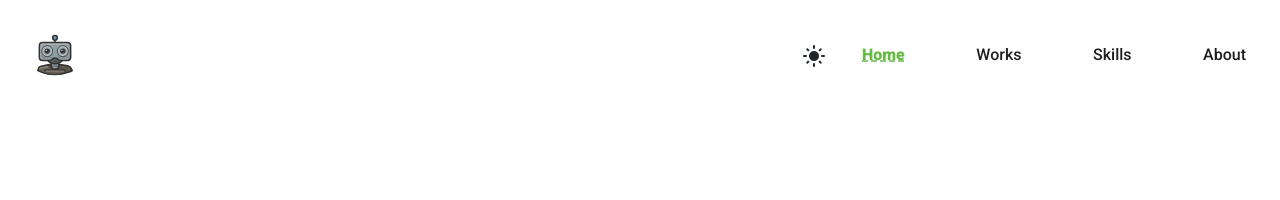
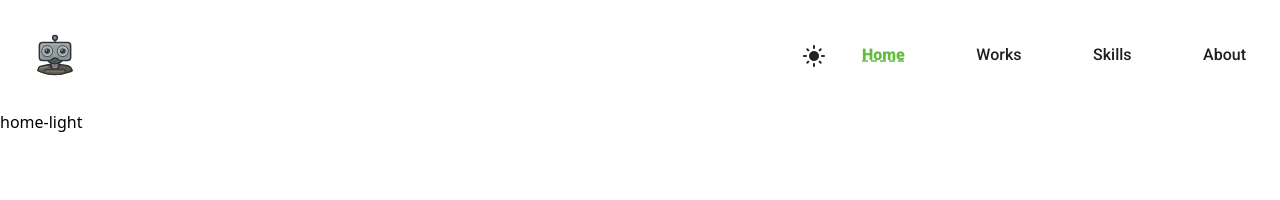
Before and after one commit to rflcnunes/rafaelnunes_v2, a Vue app: page / in a window 1280 px wide. Shown: the top 200 px of the page. Built offline with nearby package versions, Linux system fonts and the light colour scheme.

Commit message:
added dark mode in the HomeView

```diff
--- a/src/views/HomeView.vue
+++ b/src/views/HomeView.vue
@@ -1,6 +1,6 @@
 <template>
-  <div class="home">
-    <!--  -->
+  <div class="home" :class="theme">
+    {{ theme }}
   </div>
 </template>
 
@@ -9,8 +9,36 @@
 
 export default {
   name: "HomeView",
+  data() {
+    return {
+      darkMode: false,
+    };
+  },
   components: {
     //
   },
+  created() {
+    this.darkMode = localStorage.getItem("theme") === "dark_mode";
+  },
+  updated() {
+    this.darkMode = localStorage.getItem("theme") === "dark_mode";
+  },
+  computed: {
+    theme() {
+      return this.darkMode ? "home-dark" : "home-light";
+    },
+  },
 };
 </script>
+
+<style scoped>
+.home-dark {
+  background-color: #1a1a1a;
+  color: #fff;
+}
+
+.home-light {
+  background-color: #fff;
+  color: #000;
+}
+</style>
```
